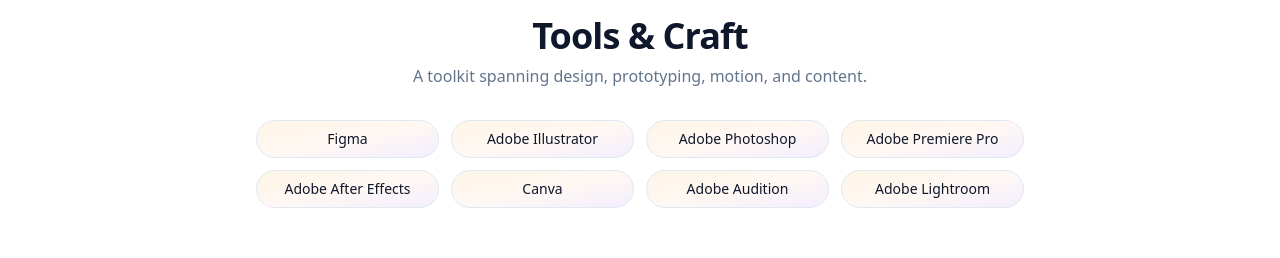
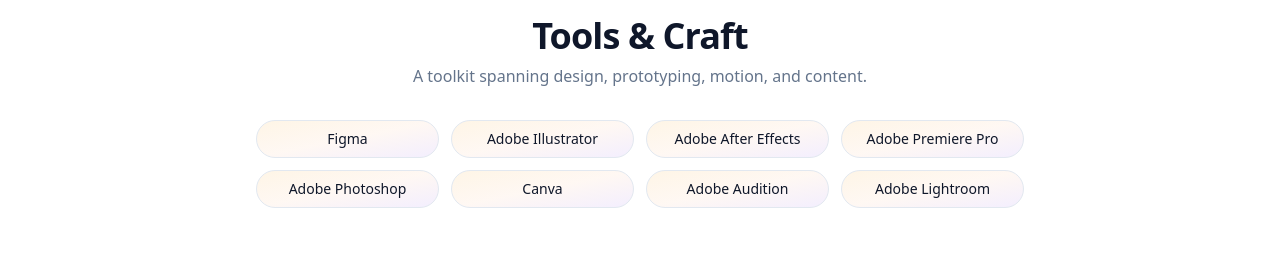
Before and after one commit to Jatinattavania/Jatin-Portfolio, a React (Vite) app: page / in a window 1280 px wide. Shown: the part 800-1058 px from the top of the page. Built offline with nearby package versions, Linux system fonts and the light colour scheme.

Commit message:
Skill section changes

```diff
--- a/src/components/sections/Skills.tsx
+++ b/src/components/sections/Skills.tsx
@@ -3,9 +3,9 @@
 const skills = [
   "Figma",
   "Adobe Illustrator",
+  "Adobe After Effects",
+  "Adobe Premiere Pro",
   "Adobe Photoshop",
-  "Adobe Premiere Pro",
-  "Adobe After Effects",
   "Canva",
   "Adobe Audition",
   "Adobe Lightroom",
```
